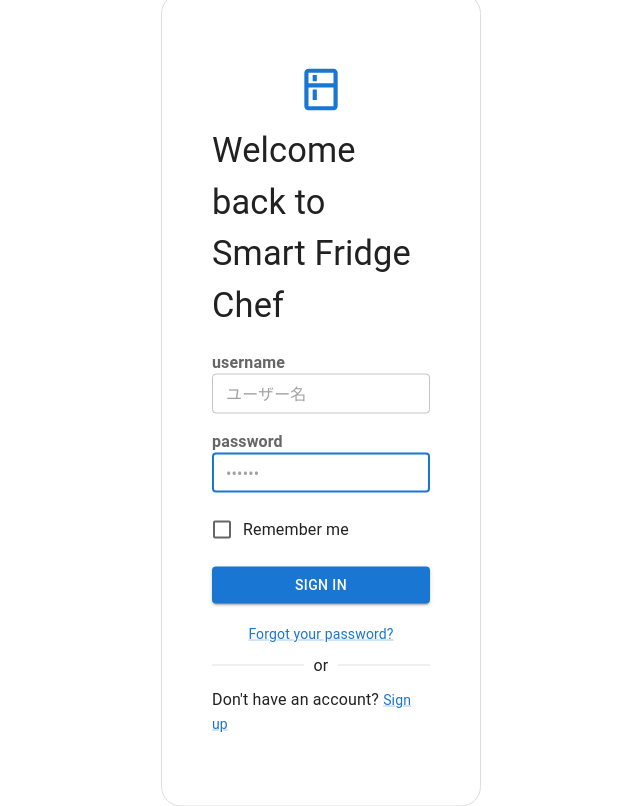
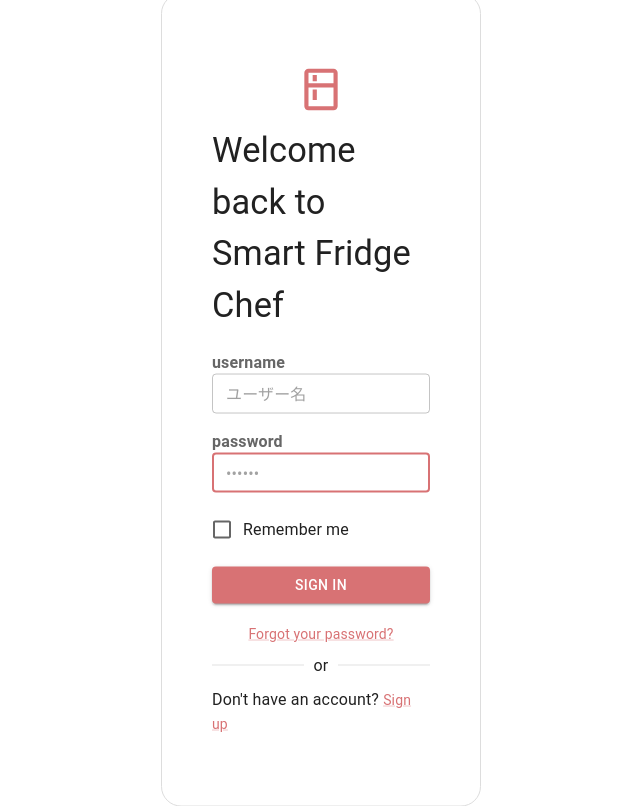
Before and after one commit to tomoyq/food_bank, a React (Create React App) app in the folder frontend/app/: page /login in a window 1280 px wide. Shown: the whole page, without its empty margins (319-959 px from the left). Built offline with nearby package versions, Linux system fonts and the light colour scheme; no server answers.

Commit message:
アプリ全体のprovider作成

```diff
--- a/frontend/app/package.json
+++ b/frontend/app/package.json
@@ -15,6 +15,7 @@
     "@types/node": "^16.18.123",
     "@types/react": "^18.3.18",
     "@types/react-dom": "^18.3.5",
+    "axios": "^1.7.9",
     "cra-template-typescript": "1.2.0",
     "eslint": "^9.18.0",
     "eslint-plugin-react": "^7.37.4",
--- /dev/null
+++ b/frontend/app/src/app/axios/AxiosProvider.tsx
@@ -0,0 +1,17 @@
+import axios from "axios";
+import React, { useContext } from "react";
+
+import { AuthContext } from "../context/AuthContext";
+
+type Props = {
+    children? :React.ReactNode;
+};
+
+export const AxiosProvider: React.FC<Props> = ({children}) => {
+    axios.defaults.baseURL = process.env.REACT_APP_API_ENDPOINT;
+    axios.defaults.withCredentials = true;
+
+    //const loggedIn = useContext(AuthContext);
+
+    return <>{children}</>
+};
--- /dev/null
+++ b/frontend/app/src/app/context/AuthContext.tsx
@@ -0,0 +1,18 @@
+import React, { createContext, useState } from "react";
+
+type Props = {
+    children?: React.ReactNode;
+};
+
+export const AuthContext = createContext({});
+
+export const AuthContextProvider: React.FC<Props> = ({children}) => {
+    //ログイン状態
+    const [loggedIn, setLoggedIn] = useState(false);
+
+    return (
+        <AuthContext.Provider value={{loggedIn, setLoggedIn}}>
+            {children}
+        </AuthContext.Provider>
+    );
+};
--- a/frontend/app/src/app/index.tsx
+++ b/frontend/app/src/app/index.tsx
@@ -1,7 +1,10 @@
+import { AppProvider } from "./provider";
 import { AppRouter } from "./router"
 
 export const App = () => {
     return (
-        <AppRouter />
-    )
+        <AppProvider>
+            <AppRouter />
+        </AppProvider>
+    );
 };
--- /dev/null
+++ b/frontend/app/src/app/provider.tsx
@@ -0,0 +1,24 @@
+import React from "react";
+import { CssBaseline } from "@mui/material"
+import { ThemeProvider } from '@mui/material/styles'
+
+import { AuthContextProvider } from "./context/AuthContext";
+import { AxiosProvider } from "./axios/AxiosProvider";
+import {theme} from "./theme/theme"
+
+type Props = {
+    children?: React.ReactNode
+};
+
+export const AppProvider: React.FC<Props> = ({children}) => {
+    return (
+            <AuthContextProvider>
+                <AxiosProvider>
+                    <ThemeProvider theme={theme}>
+                        <CssBaseline enableColorScheme />
+                        {children}
+                    </ThemeProvider>
+                </AxiosProvider>
+            </AuthContextProvider>
+    )
+};
--- /dev/null
+++ b/frontend/app/src/app/theme/theme.tsx
@@ -0,0 +1,12 @@
+import { createTheme } from '@mui/material/styles'
+
+export const theme = createTheme({
+    palette: {
+        mode: 'light',
+         primary: {
+           main: '#d87274',
+           light: '#ffa2a3',
+           dark: '#a34449'
+          }
+        }
+})
--- a/frontend/app/src/features/auth/components/signInForm.tsx
+++ b/frontend/app/src/features/auth/components/signInForm.tsx
@@ -4,7 +4,6 @@ import {
   Box,
   Button,
   Checkbox,
-  CssBaseline,
   FormControlLabel,
   Divider,
   Link,
@@ -67,7 +66,6 @@ export const SignInForm = () => {
 
   return (
     <>
-      <CssBaseline enableColorScheme />
       <FormContainer >
         <ContainerLabel>
           <KitchenOutlinedIcon
```
Also changed, not shown: 1 other file (tests, documents, lock files or other folders). Lines whose indentation alone changed are shown as unchanged.
